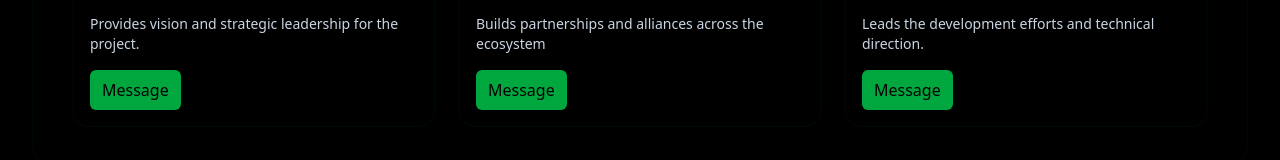
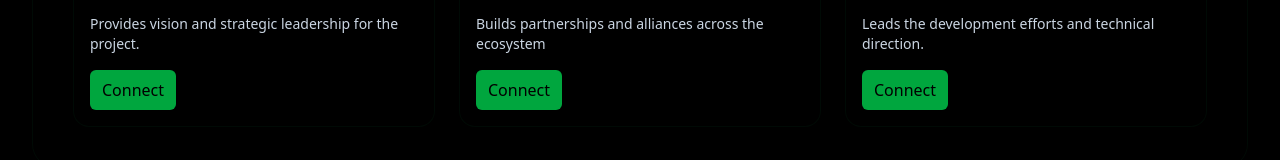
Before and after one commit to HezekiahsDev/blockwave-africa, a Next.js app: page / in a window 1280 px wide. Shown: the part 2946-3106 px from the top of the page. Built offline with nearby package versions, Linux system fonts and the light colour scheme.

Commit message:
blockwave lp

```diff
--- a/components/sections/Team.tsx
+++ b/components/sections/Team.tsx
@@ -8,16 +8,19 @@ export default function Team() {
       name: "XENONTHEKING",
       role: "Founder",
       desc: "Provides vision and strategic leadership for the project.",
+      xAccount: "https://x.com/Double_Elevenn1",
     },
     {
       name: "EmmybabsDeVav",
       role: "Co-founder",
       desc: "Builds partnerships and alliances across the ecosystem",
+      xAccount: "https://x.com/emmybabsdevav",
     },
     {
       name: "Hezekiahs",
       role: "Dev Lead",
       desc: "Leads the development efforts and technical direction.",
+      xAccount: "https://x.com/HezekiahsDev",
     },
   ];
 
@@ -223,9 +226,11 @@ export default function Team() {
                   <div className="mt-auto w-full">
                     <a
                       className="inline-flex items-center gap-2 px-3 py-2 bg-green-600 hover:bg-green-500 text-black rounded-md font-medium"
-                      href="#contact"
+                      href={p.xAccount}
+                      target="_blank"
+                      rel="noopener noreferrer"
                     >
-                      Message
+                      Connect
                     </a>
                   </div>
                 </li>
```
